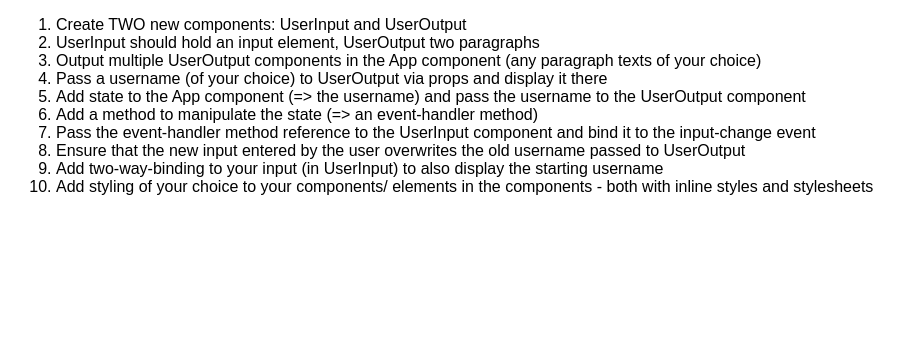
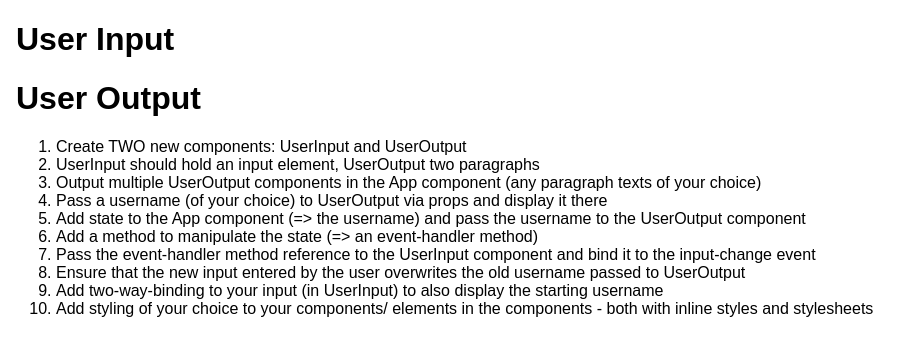
Before and after one commit to ssheaks/react-base-syntax-exercise, a React (Create React App) app: page / in a window 1280 px wide. Shown: the top 356 px of the page, without its empty margins (0-919 px from the left). Built offline with nearby package versions, Linux system fonts and the light colour scheme.

Commit message:
add two components and import to App

```diff
--- a/src/App.js
+++ b/src/App.js
@@ -1,10 +1,15 @@
 import React, { Component } from 'react';
 import './App.css';
+
+import UserInput from './UserInput/UserInput'
+import UserOutput from './UserOutput/UserOutput'
 
 class App extends Component {
   render() {
     return (
       <div className="App">
+        <UserInput />
+        <UserOutput />
         <ol>
           <li>Create TWO new components: UserInput and UserOutput</li>
           <li>UserInput should hold an input element, UserOutput two paragraphs</li>
--- a/src/UserInput/UserInput.js
+++ b/src/UserInput/UserInput.js
@@ -0,0 +1,11 @@
+import React from 'react';
+
+const UserInput = () => {
+    return(
+    <div className='userInput'>
+        <h1>User Input</h1>
+    </div>
+    )
+}
+
+export default UserInput
--- a/src/UserOutput/UserOutput.js
+++ b/src/UserOutput/UserOutput.js
@@ -0,0 +1,11 @@
+import React from 'react';
+
+const UserOutput = () => {
+    return(
+        <div className='userOutput'>
+            <h1>User Output</h1>
+        </div>
+    )
+}
+
+export default UserOutput
```
